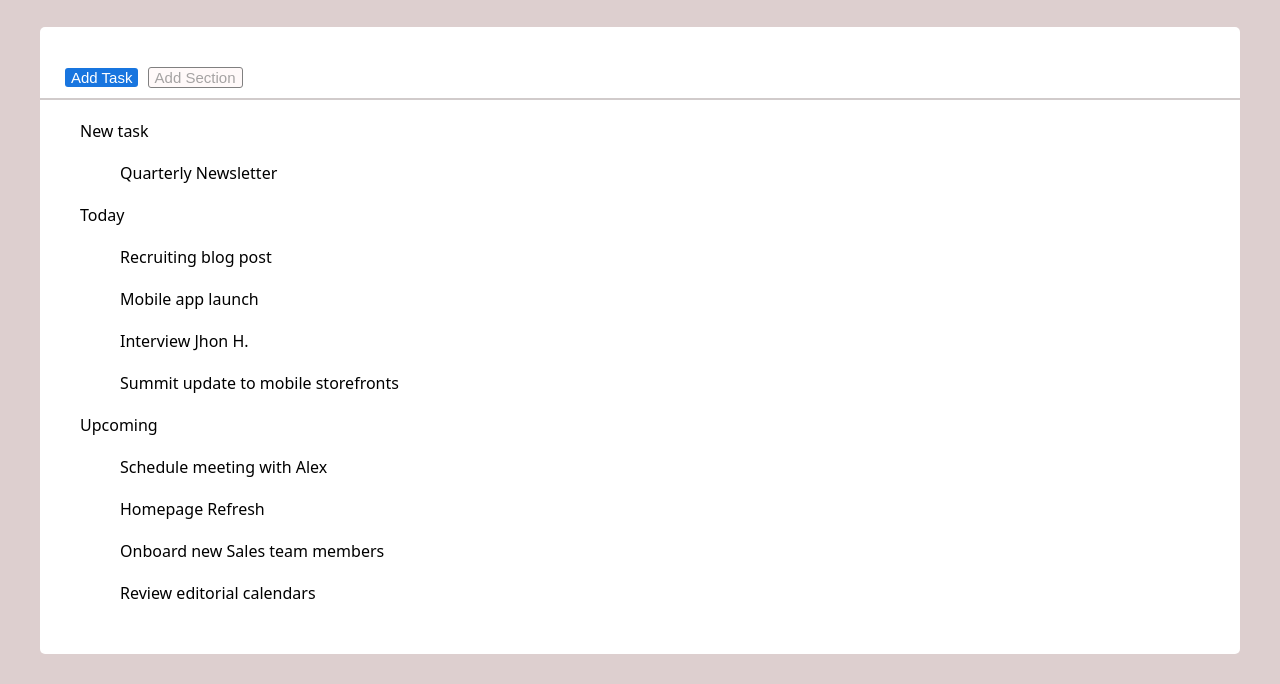
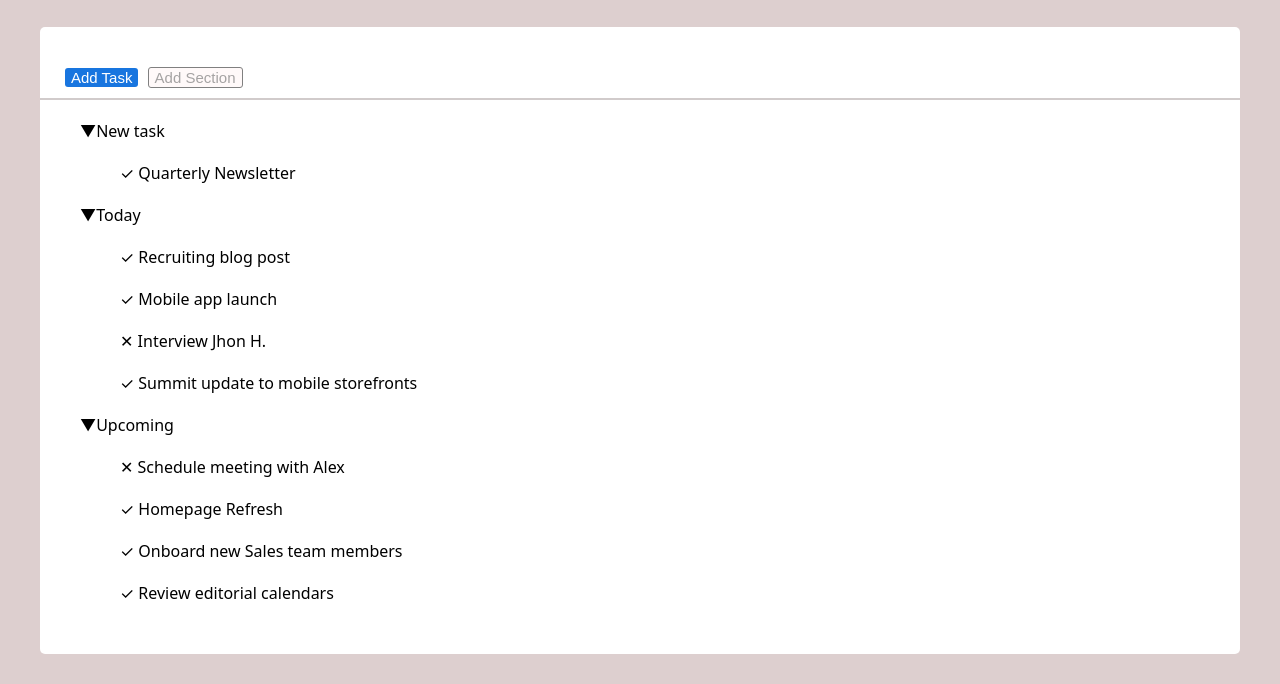
Before and after one commit to pierobramanti/html-css-toboolist, a plain HTML site: page index.html in a window 1280 px wide. Shown: the part 123-807 px from the top of the page. Drawn offline with nearby package versions, Linux system fonts and the light colour scheme; a web font is replaced by a local one.

Commit message:
[ADD] inserted entity in html

```diff
--- a/index.html
+++ b/index.html
@@ -23,27 +23,27 @@
                 <hr>
                 <ul>
                     <li>
-                        New task
+                        &#x25BC;New task
                         <ul>
-                            <li>Quarterly Newsletter</li>
+                            <li> &check; Quarterly Newsletter</li>
                         </ul>
                     </li>
                     <li>
-                    Today
+                        &#x25BC;Today
                         <ul>
-                            <li>Recruiting blog post</li>
-                            <li> Mobile app launch</li>
-                            <li> Interview Jhon H.</li>
-                            <li> Summit update to mobile storefronts</li>
+                            <li> &check; Recruiting blog post</li>
+                            <li> &check; Mobile app launch</li>
+                            <li> &#10005; Interview Jhon H.</li>
+                            <li> &check; Summit update to mobile storefronts</li>
                         </ul>
                     </li>
                     <li>
-                    Upcoming
+                        &#x25BC;Upcoming
                         <ul>
-                            <li> Schedule meeting with Alex</li>
-                            <li> Homepage Refresh </li>
-                            <li> Onboard new Sales team members</li>
-                            <li> Review editorial calendars</li>
+                            <li> &#10005; Schedule meeting with Alex</li>
+                            <li> &check; Homepage Refresh </li>
+                            <li> &check; Onboard new Sales team members</li>
+                            <li> &check; Review editorial calendars</li>
                         </ul>
                     </li>
                 </ul>
```
